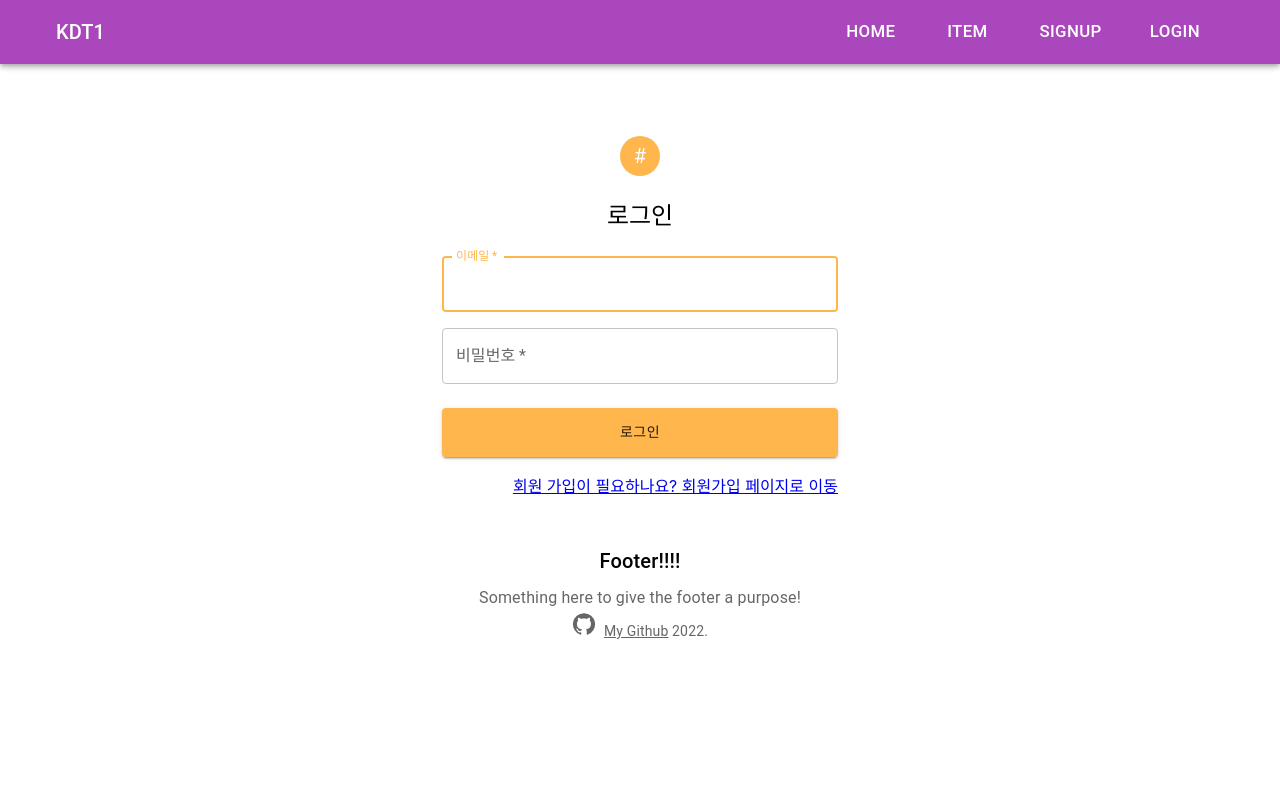
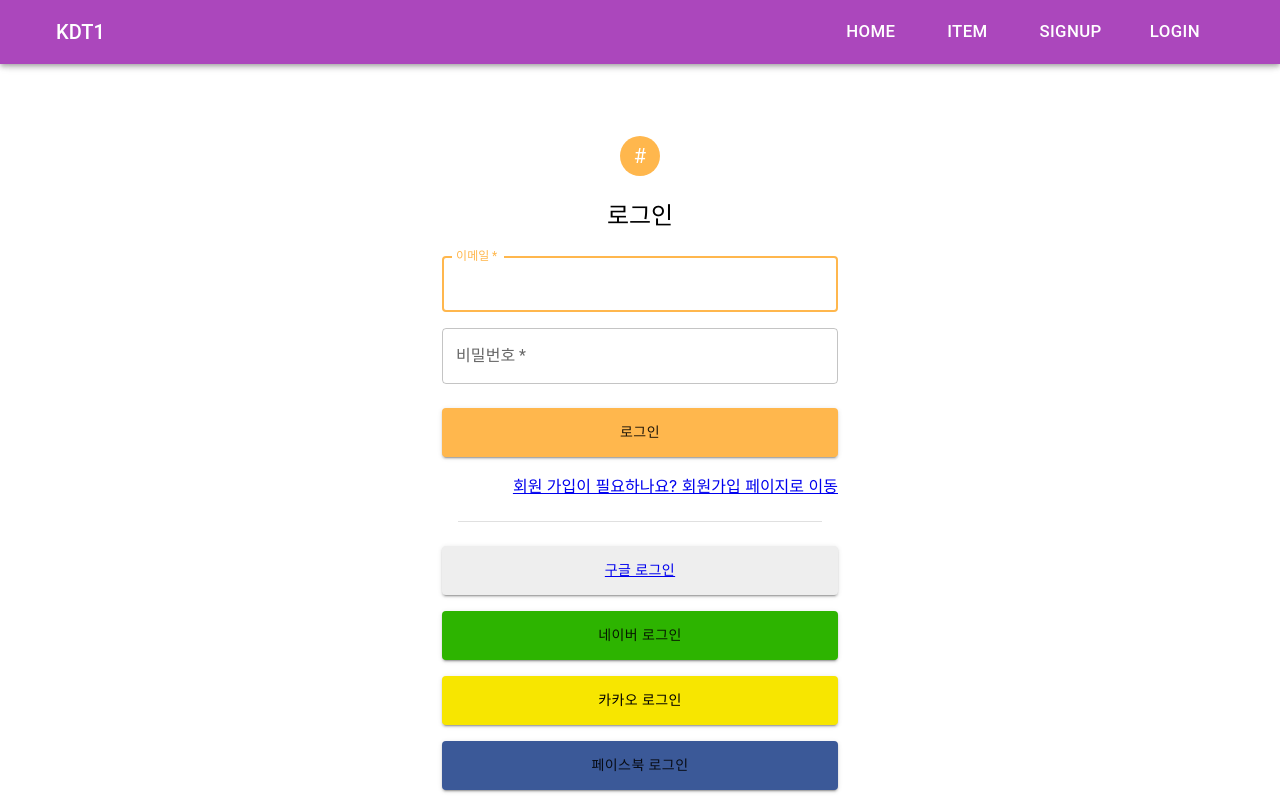
Before and after one commit to xenosign/react-template, a React (Create React App) app: page /login in a window 1280 px wide. Shown: the top 800 px of the page. Built offline with nearby package versions, Linux system fonts and the light colour scheme.

Commit message:
Update Login.jsx

```diff
--- a/src/pages/Login.jsx
+++ b/src/pages/Login.jsx
@@ -1,48 +1,41 @@
-import { Avatar, Grid, TextField, Typography } from '@mui/material';
+import { Avatar, Grid, TextField, Typography, Divider } from '@mui/material';
 import LoadingButton from '@mui/lab/LoadingButton';
 import { Box, Container } from '@mui/system';
 import React, { useRef, useState } from 'react';
-import { Link } from 'react-router-dom';
+import { Link, useNavigate } from 'react-router-dom';
 import Header from '../components/Header';
 import Footer from '../components/Footer';
-import { orange } from '@mui/material/colors';
+import { lightBlue, orange } from '@mui/material/colors';
 import { ThemeProvider, createTheme } from '@mui/material/styles';
 import PopupDialog from '../components/PopupDialog';
 import { useDispatch } from 'react-redux';
 import { login } from '../store/modules/users';
 
-// 로그인 용 컴포넌트
 export default function Login() {
-  // 회원 가입과 비슷하게 로그인 상태에 따라 컴포넌트 및 Dialog 처리
   const [loginCondition, setLoginCondition] = useState({
     condition: false,
     msg: '회원 정보를 정확하게 입력하세요!',
   });
-
-  // Dialog 를 띄워주는 state
   const [openDialog, setOpenDialog] = useState(false);
 
   const dispatch = useDispatch();
+  const navigate = useNavigate();
 
   const userEmailInput = useRef();
   const userPasswordInput = useRef();
 
-  // 로그인 호출 함수
   async function loginUser() {
     setOpenDialog(false);
 
-    // 유저 input 으로 받은 정보를 백엔드 서버에 전달 하기 위해 임의의 객체 생성
     const loginInfo = {
       email: userEmailInput.current.value,
       password: userPasswordInput.current.value,
     };
 
-    // 여기도 Validation 추가 필요, 일단 빈 값만 아니면 작동하도록 설정
     if (
       userEmailInput.current.value !== '' &&
       userPasswordInput.current.value !== ''
     ) {
-      // 입력 받은 값을 백엔드 서버로 전달
       const response = await fetch('http://localhost:3500/users/login ', {
         method: 'POST',
         headers: {
@@ -51,12 +44,10 @@ export default function Login() {
         body: JSON.stringify(loginInfo),
       });
 
-      // 백 엔드 서버의 응답에 따라 처리
       if (response.status === 200) {
         const result = await response.json();
+        console.log(result);
         if (result.result) {
-          // 백엔드에서 결과가 true(= 로그인 성공) 가 오면 Redux 의 login 함수를 호출하여
-          // 로그인 처리
           dispatch(login(result));
         }
 
@@ -71,6 +62,10 @@ export default function Login() {
       }
     } else {
     }
+  }
+
+  async function googleLogin() {
+    navigate('http://localhost:3500/login/auth/google');
   }
 
   const theme = createTheme({
@@ -154,13 +149,81 @@ export default function Login() {
                   </Link>
                 </Grid>
               </Grid>
+              <Divider variant="middle" sx={{ mt: 3 }} />
+              <LoadingButton
+                fullWidth
+                variant="contained"
+                sx={{
+                  mt: 3,
+                  mb: 2,
+                  bgcolor: '#eee',
+                  height: '3.5em',
+                  color: 'black',
+                  ':hover': {
+                    bgcolor: 'white', // theme.palette.primary.main
+                    fontWeight: 'bold',
+                  },
+                }}
+                onClick={() => googleLogin()}
+              >
+                <a href="http://localhost:3500/users/auth/google">
+                  구글 로그인
+                </a>
+              </LoadingButton>
+              <LoadingButton
+                fullWidth
+                variant="contained"
+                sx={{
+                  mb: 2,
+                  bgcolor: '#2db400',
+                  height: '3.5em',
+                  ':hover': {
+                    bgcolor: '#53e622', // theme.palette.primary.main
+                    fontWeight: 'bold',
+                  },
+                }}
+                onClick={() => loginUser()}
+              >
+                네이버 로그인
+              </LoadingButton>
+              <LoadingButton
+                fullWidth
+                variant="contained"
+                sx={{
+                  mb: 2,
+                  bgcolor: '#F7E600',
+                  height: '3.5em',
+                  color: 'black',
+                  ':hover': {
+                    bgcolor: '#fff129', // theme.palette.primary.main
+                    fontWeight: 'bold',
+                  },
+                }}
+                onClick={() => loginUser()}
+              >
+                카카오 로그인
+              </LoadingButton>
+              <LoadingButton
+                fullWidth
+                variant="contained"
+                sx={{
+                  mb: 2,
+                  bgcolor: '#3b5998',
+                  height: '3.5em',
+                  ':hover': {
+                    bgcolor: lightBlue[700], // theme.palette.primary.main
+                    fontWeight: 'bold',
+                  },
+                }}
+                onClick={() => loginUser()}
+              >
+                페이스북 로그인
+              </LoadingButton>
             </Box>
           </Box>
         </ThemeProvider>
       </Container>
       <Footer />
-
-      {/* Dialog 파트 */}
       {openDialog && (
         <PopupDialog
           msg={loginCondition.msg}
```
